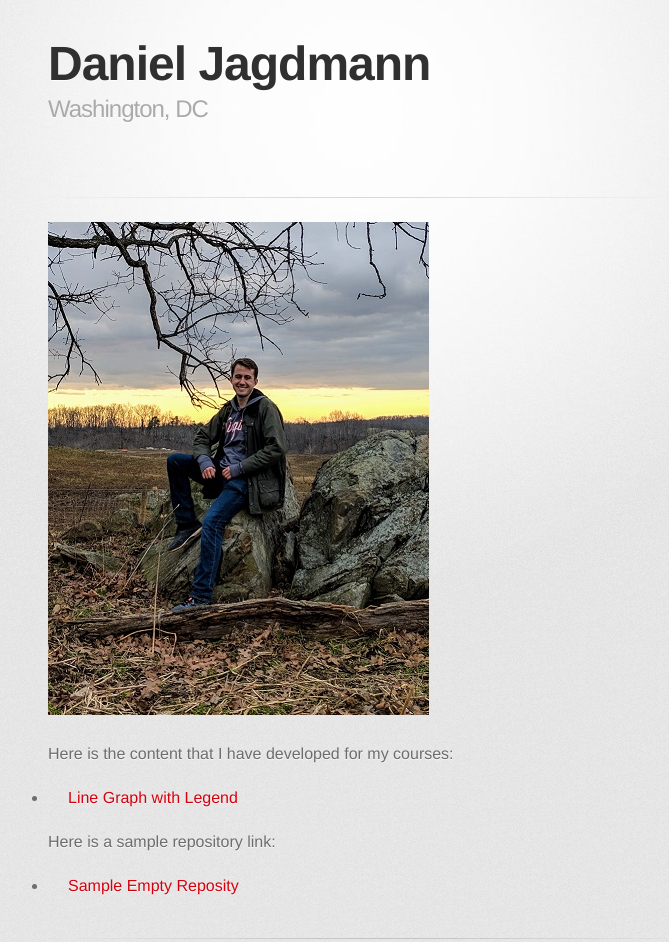
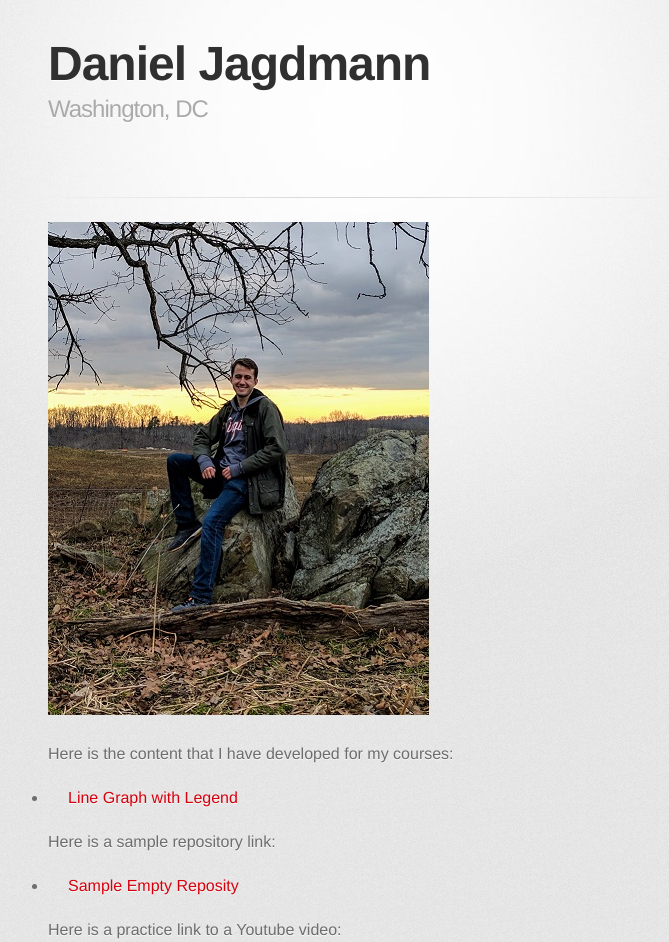
Before and after one commit to djagdmann/djagdmann.github.io, a Jekyll site: the page built from index.md, in a window 1280 px wide. Shown: the top 942 px of the page, without its empty margins (282-951 px from the left). Built offline with Jekyll 4.4.1, drawn with Linux system fonts in a browser that asks for light colours; some web fonts are replaced; our own code applies the rules of GitHub Pages for plain Markdown files; grey boxes are pictures that could not be loaded.

Commit message:
Update index.md

```diff
--- a/index.md
+++ b/index.md
@@ -10,3 +10,6 @@
 
 Here is a sample repository link:
 - [Sample Empty Reposity](https://github.com/djagdmann/Sample)
+
+Here is a practice link to a Youtube video:
+[![UVA Basketball Practice Youtube Link](https://img.youtube.com/vi/nHMljWePK-Y/0.jpg)](http://www.youtube.com/watch?v=nHMljWePK-Y)
```
